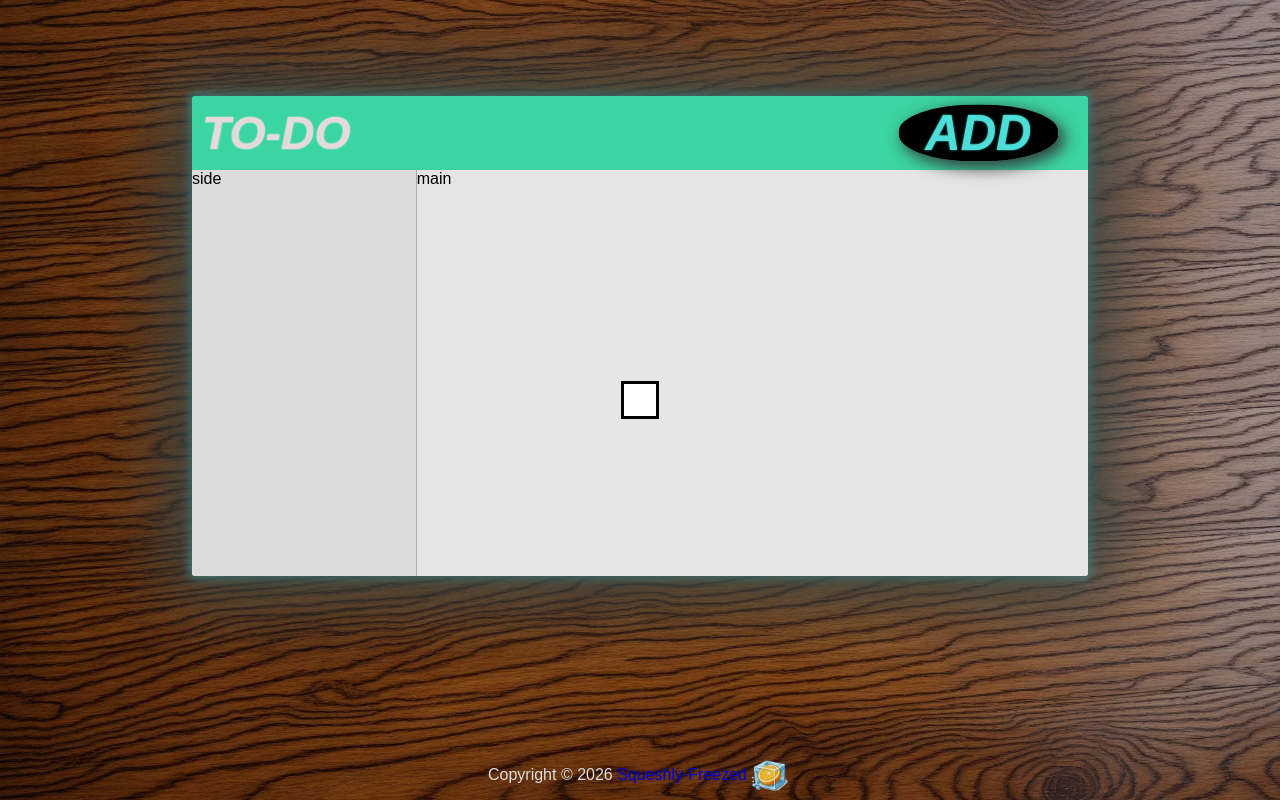
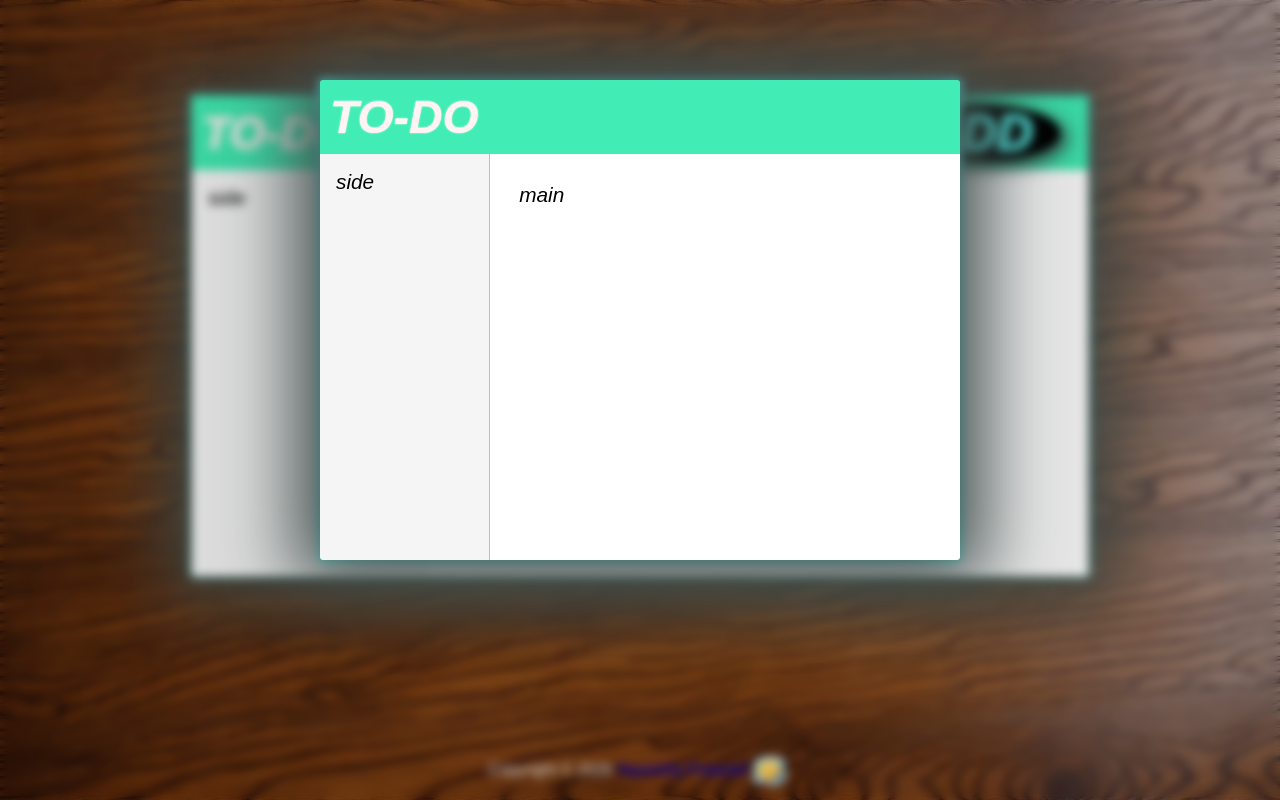
Before and after one commit to Squeshly-Freezed/to-do-list, a website built with webpack: page src/template.html in a window 1280 px wide. Both pictures are taken after a click on the button "ADD". Built offline with nearby package versions, Linux system fonts and the light colour scheme.

Commit message:
final ledger style

```diff
--- a/src/screen-controller.js
+++ b/src/screen-controller.js
@@ -9,13 +9,15 @@ export default class ScreenController {
     static init() {
         document.querySelector(".main-container").style.backgroundImage = `url(${background})`;
         document.querySelector(".logo").src = logo;
-        document.querySelector(".button-add").addEventListener("click", ScreenController.displayItemCreation);
+        document.querySelector(".button-add").addEventListener("click", ScreenController.displayItemCreator);
+        ScreenController.modal = document.querySelector(".modal");
     }
-    static displayItemCreation() {
-        const modal = document.createElement("dialog");
-        modal.classList.add("modal");
-        document.body.appendChild(modal);
-        modal.showModal();
+    static displayItemCreator() {
+        ScreenController.modal.showModal();
+        ScreenController.modal.classList.add("modal");
+        ScreenController.modal.classList.add("ledger");
+        ScreenController.modal.classList.add("heading");
+        ScreenController.modal.classList.add("ledger-inner");
     }
     static displayItem() {
         // static createItem();
--- a/src/styles.css
+++ b/src/styles.css
@@ -68,15 +68,15 @@ body {
             flex: 1;
             all: unset;
             cursor: pointer;
-                background: linear-gradient(to right, white 50%, black 50%);
+            background: linear-gradient(to right, rgb(255, 255, 255) 50%, rgb(0, 0, 0) 50%);
             background-size: 200% 100%;
             background-position: right;
             transition: background-position 0.05s ease;
-                border-radius: 48%;
+            border-radius: 50%;
             color: rgb(85, 247, 239);
             width: 3.25em;
             text-align: center;
-                text-shadow: 0px 0px 2px rgb(85, 247, 239);
+            text-shadow: 0px 0px 5px rgb(85, 247, 239);
             animation: pulse 2.5s infinite;
             box-shadow: 5px 5px 15px 1px rgb(57, 65, 65);
             &:active {
@@ -91,7 +91,7 @@ body {
         transform: scale(1.0);
     }
     50% {
-        transform: scale(1.1);
+        transform: scale(1.15);
     }
     100% {
         transform: scale(1.0);
@@ -105,19 +105,31 @@ body {
     flex: 1;
     .side-bar {
         flex: 1;
+        padding: clamp(0.2rem, 0.4rem + 1vw, 1rem);
         background-color: whitesmoke;
         border-bottom-left-radius: 3px;
         border-right: 1px solid rgb(190, 190, 190);
+        font-size: clamp(0.2rem, 1vw + 0.5rem, 2rem);
     }
     .main-bar {
         flex: 3;
+        padding: clamp(0.2rem, 1rem + 1vw, 2rem);
         background-color: white;
         border-bottom-right-radius: 3px;
+        font-size: clamp(0.2rem, 1vw + 0.5rem, 2rem);
     }
 }
 
 .modal {
-
+    padding: 0px;
+    border: none;
+    border-radius: 3px;
+    margin-top: 10vh;
+    width: clamp(10vw, 50vw, 60vw);
+    color: black;
+    &::backdrop {
+        backdrop-filter: blur(5px);
+    }
 }
 
 .footer {
@@ -126,6 +138,7 @@ body {
     align-items: center;
     justify-content: center;
     color: whitesmoke;
+    padding: 5px;
     .logo {
         height: 45px;
         width: 45px;
@@ -137,4 +150,8 @@ body {
         margin: 0dvh;
         height: 100dvh;
     }
+    .modal {
+        height: 70%;
+        width: 100%;
     }
+}
--- a/src/template.html
+++ b/src/template.html
@@ -17,7 +17,6 @@
             <h1 class="heading">TO-DO
 
                 <div class="button-wrapper">
-                    <!-- <svg class="button-background"></svg> -->
                     <button class="button-add">ADD</button>
                 </div>
             </h1>
@@ -38,6 +37,31 @@
 
         </div>
 
+        <dialog class="modal">
+
+            <h1 class="heading">TO-DO
+
+                <!-- <div class="button-wrapper">
+                    <button class="button-add">ADD</button>
+                </div> -->
+            </h1>
+
+            <div class="ledger-inner">
+
+                <div class="side-bar">
+                    side
+                </div>
+
+
+
+                <div class="main-bar">
+                    main
+                </div>
+
+            </div>
+
+        </dialog>
+
         <div class="footer">
             <p>Copyright © 2026 <a href="https://github.com/Squeshly-Freezed" title="Rob's GitHub">Squeshly-Freezed</a></p>
             <img class="logo" src="./src/img/squeshly-freezed-v2-transparent.png" alt="Squeshly-Freezed">
```
Lines whose indentation alone changed are shown as unchanged.
